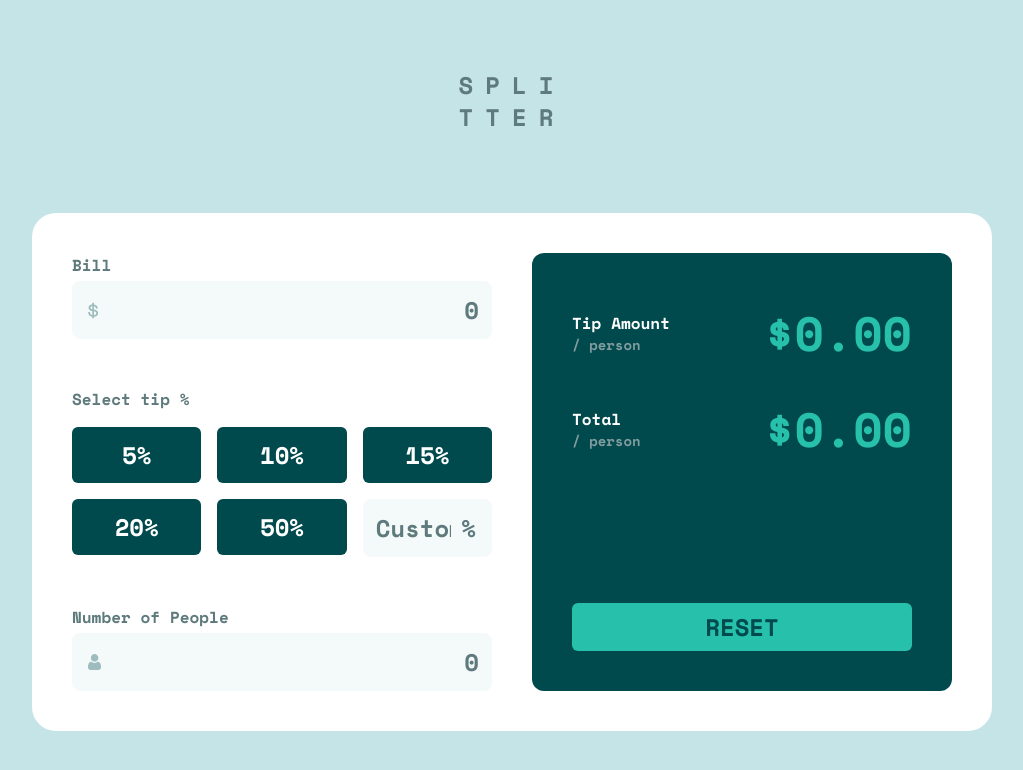
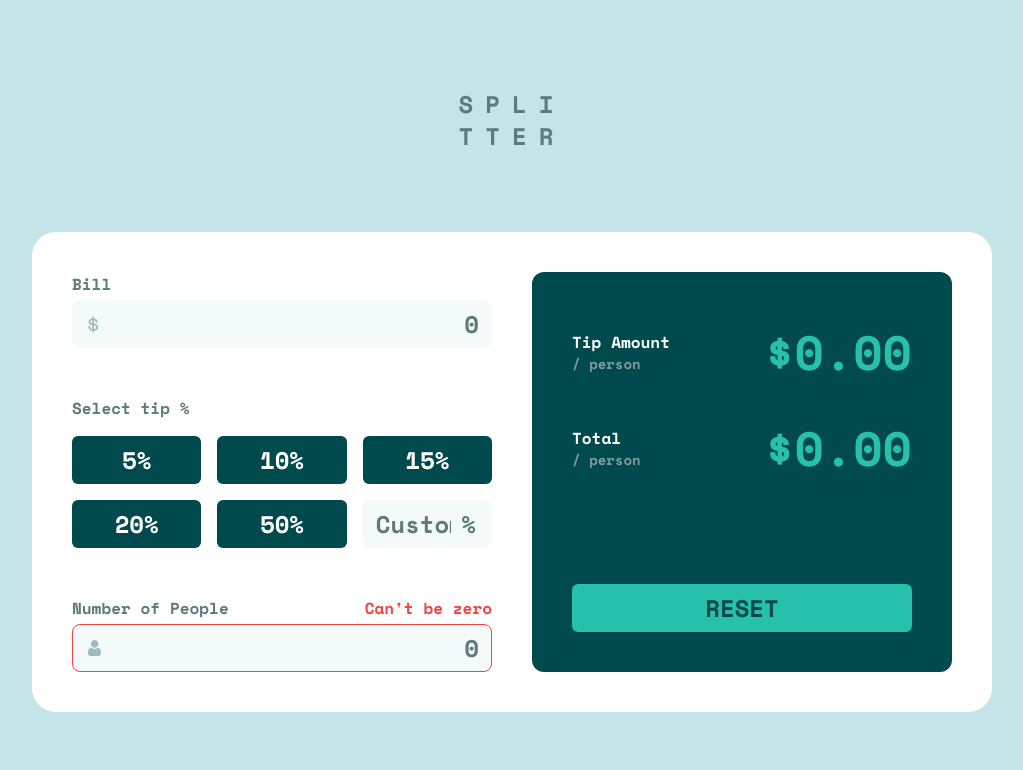
Before and after one commit to tuansdf/fm-tip-calculator, a Next.js app: page / in a window 1280 px wide. Shown: the top 770 px of the page, without its empty margins (128-1151 px from the left). Built offline with nearby package versions, Linux system fonts and the light colour scheme.

Commit message:
error message

```diff
--- a/src/app/button.tsx
+++ b/src/app/button.tsx
@@ -30,7 +30,7 @@ export default function Button({
   ) : (
     <div
       className={clsx(
-        "w-full cursor-pointer rounded-md p-3 text-center text-2xl uppercase transition-colors duration-75 hover:bg-neutral-200 hover:text-neutral-500",
+        "w-full cursor-pointer rounded-md p-2 text-center text-2xl uppercase transition-colors duration-75 hover:bg-neutral-200 hover:text-neutral-500",
         isSelected || isPrimary
           ? "bg-primary text-neutral-500"
           : "bg-neutral-500 text-neutral-0"
--- a/src/app/page.tsx
+++ b/src/app/page.tsx
@@ -72,19 +72,13 @@ export default function Page() {
             label="Bill"
             startIcon={<IconDollar />}
             placeholder="0"
-            errorMessage={errors.bill && "Can't be zero"}
             {...register("bill")}
           />
 
           <div>
-            <div className="flex justify-between">
-              <label htmlFor="" className="mb-4 block text-neutral-400">
-                Select tip %
-              </label>
-              {errors.radioTipRate ? (
-                <span className="text-error-500">Can&apos;t be zero</span>
-              ) : null}
-            </div>
+            <label htmlFor="" className="mb-4 block text-neutral-400">
+              Select tip %
+            </label>
             <div className="grid grid-cols-2 gap-4 lg:grid-cols-3">
               {tipRateOptions.map((option) => {
                 const id = "tip-rate-" + option.value;
@@ -126,7 +120,7 @@ export default function Page() {
             label="Number of People"
             startIcon={<IconPerson />}
             placeholder="0"
-            errorMessage={errors.people && "Can't be zero"}
+            errorMessage={!people ? "Can't be zero" : ""}
             {...register("people")}
           />
         </div>
--- a/src/app/text-field.tsx
+++ b/src/app/text-field.tsx
@@ -29,7 +29,7 @@ const TextField = forwardRef<HTMLInputElement, IProps>(
             ref={ref}
             id={inputId}
             className={clsx(
-              "w-full rounded-lg border bg-neutral-100 p-3 text-end text-2xl placeholder:text-neutral-400",
+              "h-12 w-full rounded-lg border bg-neutral-100 px-3 text-end text-2xl placeholder:text-neutral-400",
               startIcon ? "pl-10" : "pl-3",
               endIcon ? "pr-10" : "pr-3",
               errorMessage ? "border-error-500" : "border-neutral-100"
```
